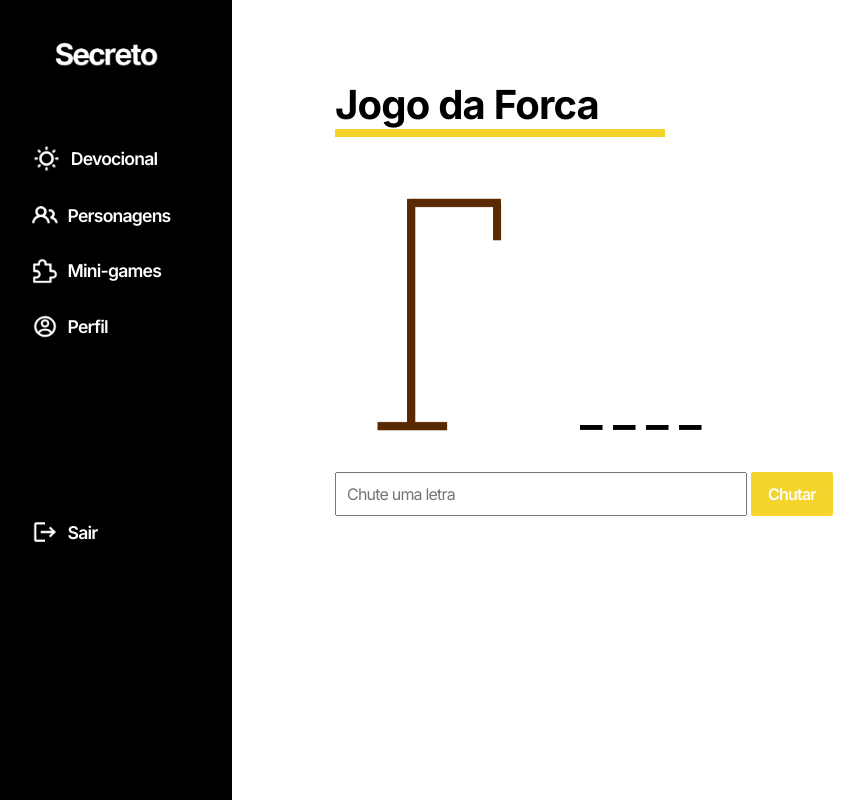
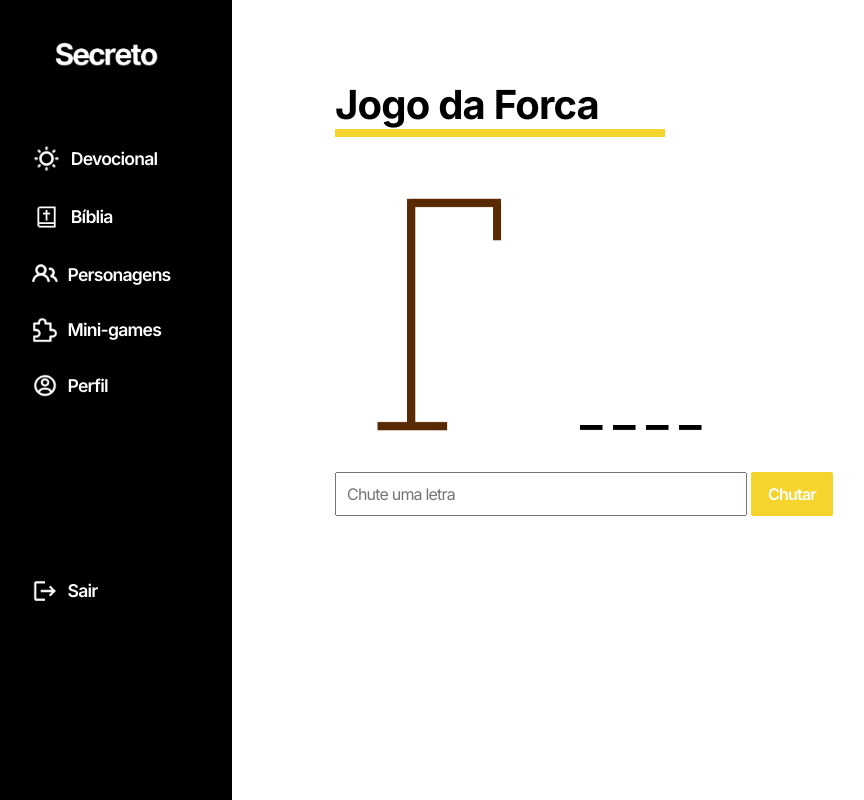
Before and after one commit to ChavesCoder/Secreto, a website: page web-data-viz/public/forca.html in a window 1280 px wide. Shown: the whole page, without its empty margins (18-882 px from the left). Drawn offline with Linux system fonts and the light colour scheme.

Commit message:
Padronizando o menu lateral

```diff
--- a/web-data-viz/public/forca.html
+++ b/web-data-viz/public/forca.html
@@ -101,32 +101,31 @@
         <!-- <button class="menu-toggle">&#9776;</button> -->
 
         <nav class="menu">
-            <a href="#" class="menu-item">
+            <a href="devocional.html" class="menu-item">
                 <img src="img/mingcute--sun-line.png" style="width: 18%;">
                 <span>Devocional</span>
             </a>
-            <!-- <a href="#" class="menu-item">
-                <img src="img/mynaui--book.png" alt="">
+            <a href="biblia.html" class="menu-item">
+                <img src="img/la--bible.png" style="width: 18%;" alt="">
                 <span>Bíblia</span>
-            </a> -->
-            <a href="#" class="menu-item">
+            </a>
+            <a href="personagens.html" class="menu-item">
                 <img src="img/octicon--people-16.png">
                 <span>Personagens</span>
             </a>
-            <a href="#" class="menu-item">
+            <a href="minigames.html" class="menu-item">
                 <img src="img/icon-park-outline--puzzle.png">
                 <span>Mini-games</span>
             </a>
-            <a href="#" class="menu-item">
+            <a href="perfil.html" class="menu-item">
                 <img src="img/ix--user-profile.png">
                 <span>Perfil</span>
             </a>
+            <a href="entrar.html" class="menu-item logout">
+                <img src="img/mdi--logout.png">
+                <span>Sair</span>
+            </a>
         </nav>
-
-        <a href="#" class="menu-item logout">
-            <img src="img/mdi--logout.png">
-            <span>Sair</span>
-        </a>
     </div>
     <main class="conteudo-interno">
         <div class="jogoForca">
```
Also changed, not shown: web-data-viz/public/Adivinho.html (+11 -12 lines), web-data-viz/public/Cruzadinha.html (+11 -12 lines), web-data-viz/public/ExplicandoPersonagem.html (+11 -12 lines), web-data-viz/public/biblia.html (+4 -5 lines), web-data-viz/public/devocional.html (+4 -5 lines), web-data-viz/public/minigames.html (+4 -5 lines), web-data-viz/public/perfil.html (+4 -5 lines).
